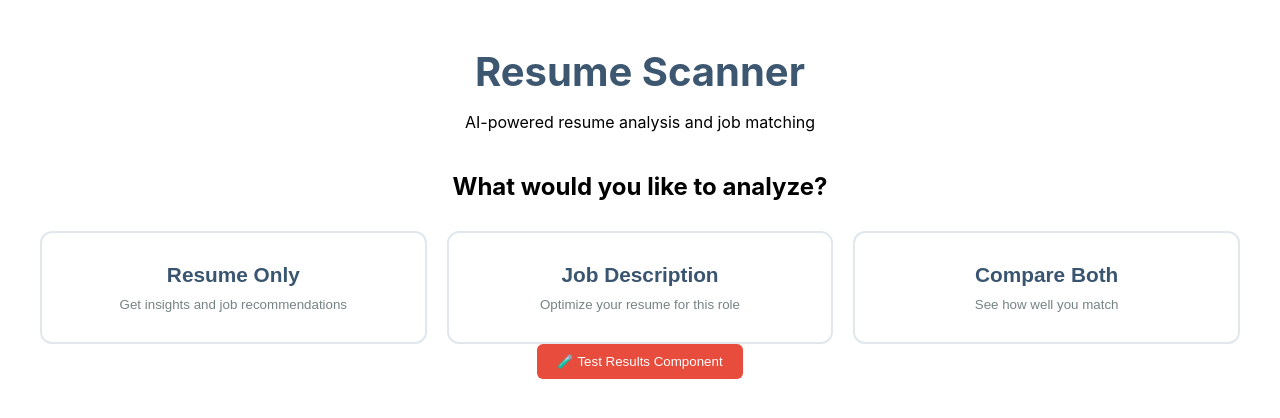
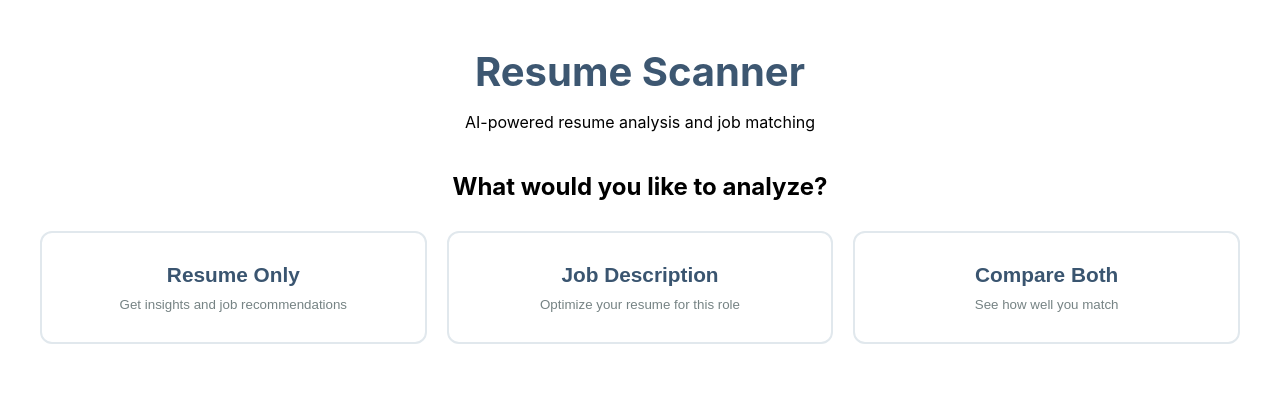
Before and after one commit to anslyj/resume-analyzer, a React (Create React App) app in the folder frontend/: page / in a window 1280 px wide. Shown: the top 418 px of the page. Built offline with nearby package versions, Linux system fonts and the light colour scheme.

Commit message:
got rid of test button

```diff
--- a/frontend/src/App.tsx
+++ b/frontend/src/App.tsx
@@ -181,24 +181,6 @@ const mockResults = {
             </div>
           </div>
         )}
-        {!analysisType && !results && (
-          <div style={{ textAlign: 'center', marginBottom: '20px' }}>
-            <button
-              onClick={() => setResults(mockResults)}
-              style={{
-                padding: '10px 20px',
-                background: '#e74c3c',
-                color: 'white',
-                border: 'none',
-                borderRadius: '6px',
-                cursor: 'pointer'
-              }}
-            >
-              🧪 Test Results Component
-            </button>
-          </div>
-        )}
-
         {analysisType && !results && (
           <div className="input-section">
             {analysisType === 'resume-only' && (<ResumeForm onSubmit={handleResumeSubmit} />)}
```
